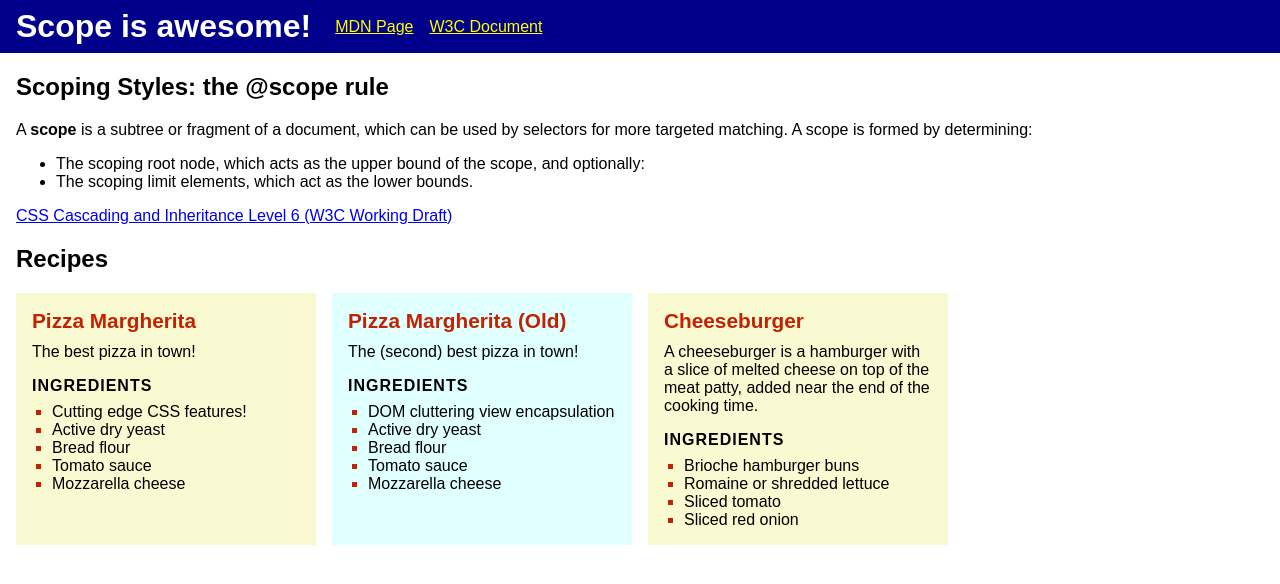
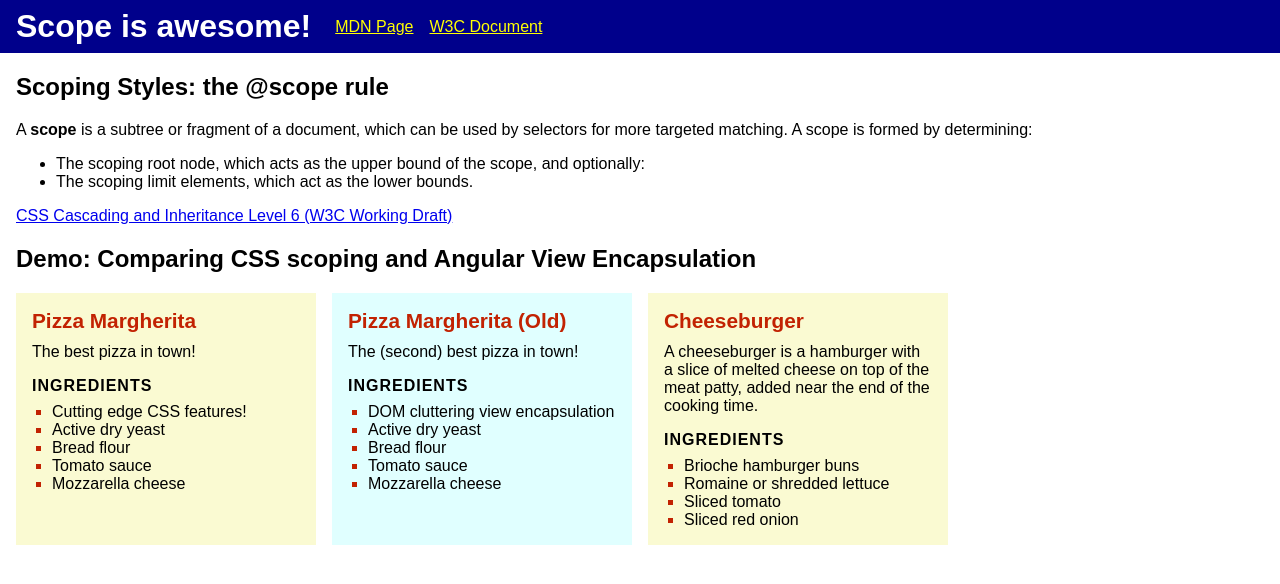
Before and after one commit to alexlehner86/test-css-scope, an Angular app: page / in a window 1280 px wide. Shown: the top 584 px of the page. Built offline with nearby package versions, Linux system fonts and the light colour scheme.

Commit message:
add scope intro

```diff
--- a/src/app/app.component.html
+++ b/src/app/app.component.html
@@ -11,7 +11,7 @@
     <a target="_blank" href="https://www.w3.org/TR/css-cascade-6/">
         CSS Cascading and Inheritance Level 6 (W3C Working Draft)
     </a>
-    <h2>Recipes</h2>
+    <h2>Demo: Comparing CSS scoping and Angular View Encapsulation</h2>
     <div class="card-container">
         <app-recipe-card
             heading="Pizza Margherita"
--- a/tsconfig.json
+++ b/tsconfig.json
@@ -1,4 +1,3 @@
-/* To learn more about this file see: https://angular.io/config/tsconfig. */
 {
   "compileOnSave": false,
   "compilerOptions": {
```
